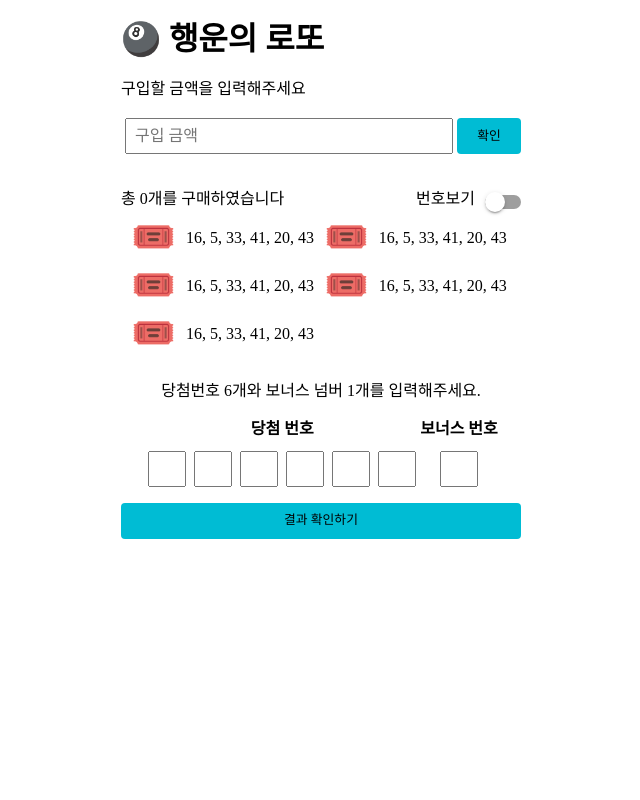
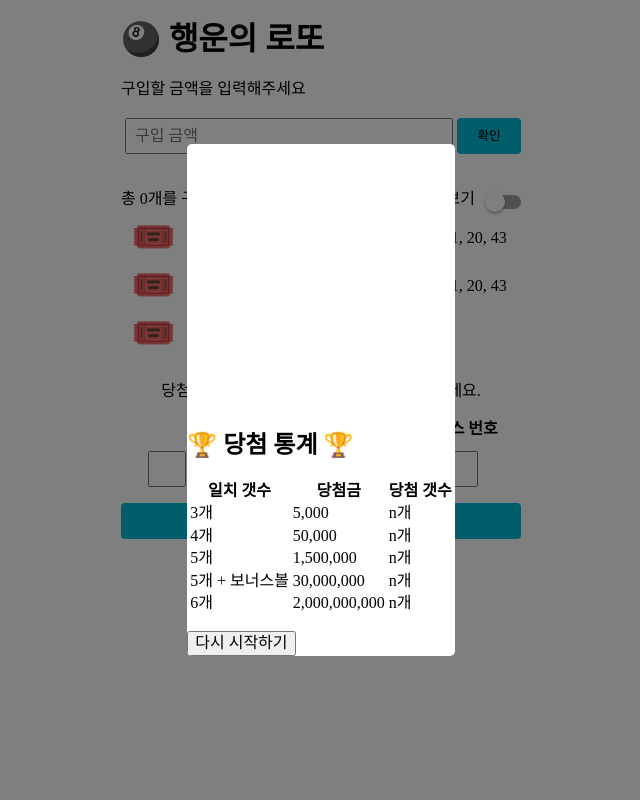
Before and after one commit to woowacourse/react-lotto, a React (Create React App) app: page / in a window 1280 px wide. Shown: the top 800 px of the page, without its empty margins (319-959 px from the left). Built offline with nearby package versions, Linux system fonts and the light colour scheme.

Commit message:
feat: Modal common 마크업, 스타일링 구현

```diff
--- a/src/App.tsx
+++ b/src/App.tsx
@@ -1,5 +1,6 @@
 import PaymentForm from './components/PaymentForm/PaymentForm';
 import TicketList from './components/TicketList/TicketList';
+import ResultModal from './components/ResultModal/ResultModal';
 import WinningNumberInput from './components/WinningNumberInput/WinningNumberInput';
 import { AppWrapper } from './App.styles';
 import Button from './common/Button';
@@ -16,144 +17,7 @@ function App() {
           <Button fullWidth>결과 확인하기</Button>
         </div>
       </div>
-
-      <div id="result-modal" className="modal">
-        <div className="modal-inner p-10">
-          <div className="modal-close">
-            <svg viewBox="0 0 40 40">
-              <path className="close-x" d="M 10,10 L 30,30 M 30,10 L 10,30" />
-            </svg>
-          </div>
-
-          <h2 className="text-center">🏆 당첨 통계 🏆</h2>
-          <div className="d-flex justify-center">
-            <table className="result-table border-collapse border border-black">
-              <thead>
-                <tr className="text-center">
-                  <th className="p-3">일치 갯수</th>
-                  <th className="p-3">당첨금</th>
-                  <th className="p-3">당첨 갯수</th>
-                </tr>
-              </thead>
-              <tbody>
-                <tr className="text-center">
-                  <td className="p-3">3개</td>
-                  <td className="p-3">5,000</td>
-                  <td id="fifth" className="p-3">
-                    n개
-                  </td>
-                </tr>
-                <tr className="text-center">
-                  <td className="p-3">4개</td>
-                  <td className="p-3">50,000</td>
-                  <td id="fourth" className="p-3">
-                    n개
-                  </td>
-                </tr>
-                <tr className="text-center">
-                  <td className="p-3">5개</td>
-                  <td className="p-3">1,500,000</td>
-                  <td id="third" className="p-3">
-                    n개
-                  </td>
-                </tr>
-                <tr className="text-center">
-                  <td className="p-3">5개 + 보너스볼</td>
-                  <td className="p-3">30,000,000</td>
-                  <td id="second" className="p-3">
-                    n개
-                  </td>
-                </tr>
-                <tr className="text-center">
-                  <td className="p-3">6개</td>
-                  <td className="p-3">2,000,000,000</td>
-                  <td id="first" className="p-3">
-                    n개
-                  </td>
-                </tr>
-              </tbody>
-            </table>
-          </div>
-          <p id="profit" className="text-center font-bold"></p>
-          <div className="d-flex justify-center mt-5">
-            <button id="reset" type="reset" className="btn btn-cyan">
-              다시 시작하기
-            </button>
-          </div>
-        </div>
-      </div>
-
-      <div id="lotto-issue-modal" className="modal">
-        <div className="modal-inner modal-inner__ticket-issue p-8">
-          <section className="mt-5 text-center">
-            <h1>로또 발급하기</h1>
-            <div className="mt-3">
-              <div
-                id="issued-ticket-list"
-                className="ticket-box d-flex flex-wrap justify-center"
-              ></div>
-            </div>
-            <div className="mt-3">
-              <div>현재 발급 가능한 수량</div>
-              <div>
-                <span id="issuable-ticket-amount">0</span> 장
-              </div>
-            </div>
-            <div className="mt-5">
-              <form id="manual-issue-form" className="p-2">
-                <div className="text-center">원하시는 번호를 직접 입력해주세요.</div>
-                <div className="d-flex mt-4 justify-center align-center">
-                  <input
-                    type="number"
-                    name="manual-first"
-                    className="js-manual-input manual-number mx-1 text-center"
-                    required
-                  />
-                  <input
-                    type="number"
-                    name="manual-second"
-                    className="js-manual-input manual-number mx-1 text-center"
-                    required
-                  />
-                  <input
-                    type="number"
-                    name="manual-third"
-                    className="js-manual-input manual-number mx-1 text-center"
-                    required
-                  />
-                  <input
-                    type="number"
-                    name="manual-fourth"
-                    className="js-manual-input manual-number mx-1 text-center"
-                  />
-                  <input
-                    type="number"
-                    name="manual-fifth"
-                    className="js-manual-input manual-number mx-1 text-center"
-                    required
-                  />
-                  <input
-                    type="number"
-                    name="manual-sixth"
-                    className="js-manual-input manual-number mx-1 text-center"
-                    required
-                  />
-                  <button
-                    type="submit"
-                    id="manual-submit"
-                    className="btn btn-cyan btn__square ml-2"
-                  >
-                    발급
-                  </button>
-                </div>
-              </form>
-              <button id="lotto-issue-end-button" className="mt-5 btn btn-cyan w-100">
-                나머지는 자동 구매
-              </button>
-            </div>
-          </section>
-        </div>
-      </div>
+      <ResultModal open />
     </AppWrapper>
   );
 }
--- a/src/Global.styles.ts
+++ b/src/Global.styles.ts
@@ -11,6 +11,11 @@ const GlobalStyle = createGlobalStyle`
     font-size: 16px;
     padding: 0;
   }
+
+  svg {
+    display: block;
+  }
+
   * {
     box-sizing: border-box;
   }
--- /dev/null
+++ b/src/common/Modal.tsx
@@ -0,0 +1,63 @@
+import React, { Component } from 'react';
+import styled, { css } from 'styled-components';
+
+type ModalWrapperProps = {
+  open?: boolean;
+};
+
+const modalOpen = css`
+  opacity: 1;
+  visibility: visible;
+`;
+
+const ModalWrapper = styled.div<ModalWrapperProps>`
+  opacity: 0;
+  visibility: hidden;
+  display: flex;
+  position: fixed;
+  top: 0;
+  right: 0;
+  bottom: 0;
+  left: 0;
+  background: rgba(0, 0, 0, 0.5);
+  transition: opacity 0.25s ease;
+  z-index: 2;
+  ${({ open }) => open && modalOpen};
+`;
+
+const ModalInner = styled.div`
+  transition: top 0.25s ease;
+  max-width: 350px;
+  margin: auto;
+  overflow: auto;
+  background: #fff;
+  border-radius: 5px;
+  position: relative;
+
+  @media screen and (max-width: 768px) {
+    width: 90%;
+    height: 90%;
+    box-sizing: border-box;
+  }
+`;
+
+type ModalProps = {
+  open?: boolean;
+};
+
+export default class Modal extends Component<ModalProps> {
+  render() {
+    return (
+      <ModalWrapper open={this.props.open}>
+        <ModalInner>
+          <div className="modal-close">
+            <svg viewBox="0 0 40 40">
+              <path className="close-x" d="M 10,10 L 30,30 M 30,10 L 10,30" />
+            </svg>
+          </div>
+          {this.props.children}
+        </ModalInner>
+      </ModalWrapper>
+    );
+  }
+}
--- a/src/components/ResultModal/ResultModal.tsx
+++ b/src/components/ResultModal/ResultModal.tsx
@@ -1,9 +1,70 @@
 import React, { Component } from 'react';
+import Modal from '../../common/Modal';
 
-// type ResultModalProps = {};
+type ResultModalProps = {
+  open?: boolean;
+};
 
-export default class ResultModal extends Component {
+export default class ResultModal extends Component<ResultModalProps> {
   render() {
-    return <div>ResultModal</div>;
+    return (
+      <Modal open={this.props.open}>
+        <h2 className="text-center">🏆 당첨 통계 🏆</h2>
+        <div className="d-flex justify-center">
+          <table className="result-table border-collapse border border-black">
+            <thead>
+              <tr className="text-center">
+                <th className="p-3">일치 갯수</th>
+                <th className="p-3">당첨금</th>
+                <th className="p-3">당첨 갯수</th>
+              </tr>
+            </thead>
+            <tbody>
+              <tr className="text-center">
+                <td className="p-3">3개</td>
+                <td className="p-3">5,000</td>
+                <td id="fifth" className="p-3">
+                  n개
+                </td>
+              </tr>
+              <tr className="text-center">
+                <td className="p-3">4개</td>
+                <td className="p-3">50,000</td>
+                <td id="fourth" className="p-3">
+                  n개
+                </td>
+              </tr>
+              <tr className="text-center">
+                <td className="p-3">5개</td>
+                <td className="p-3">1,500,000</td>
+                <td id="third" className="p-3">
+                  n개
+                </td>
+              </tr>
+              <tr className="text-center">
+                <td className="p-3">5개 + 보너스볼</td>
+                <td className="p-3">30,000,000</td>
+                <td id="second" className="p-3">
+                  n개
+                </td>
+              </tr>
+              <tr className="text-center">
+                <td className="p-3">6개</td>
+                <td className="p-3">2,000,000,000</td>
+                <td id="first" className="p-3">
+                  n개
+                </td>
+              </tr>
+            </tbody>
+          </table>
+        </div>
+        <p id="profit" className="text-center font-bold"></p>
+        <div className="d-flex justify-center mt-5">
+          <button id="reset" type="reset" className="btn btn-cyan">
+            다시 시작하기
+          </button>
+        </div>
+      </Modal>
+    );
   }
 }
```
